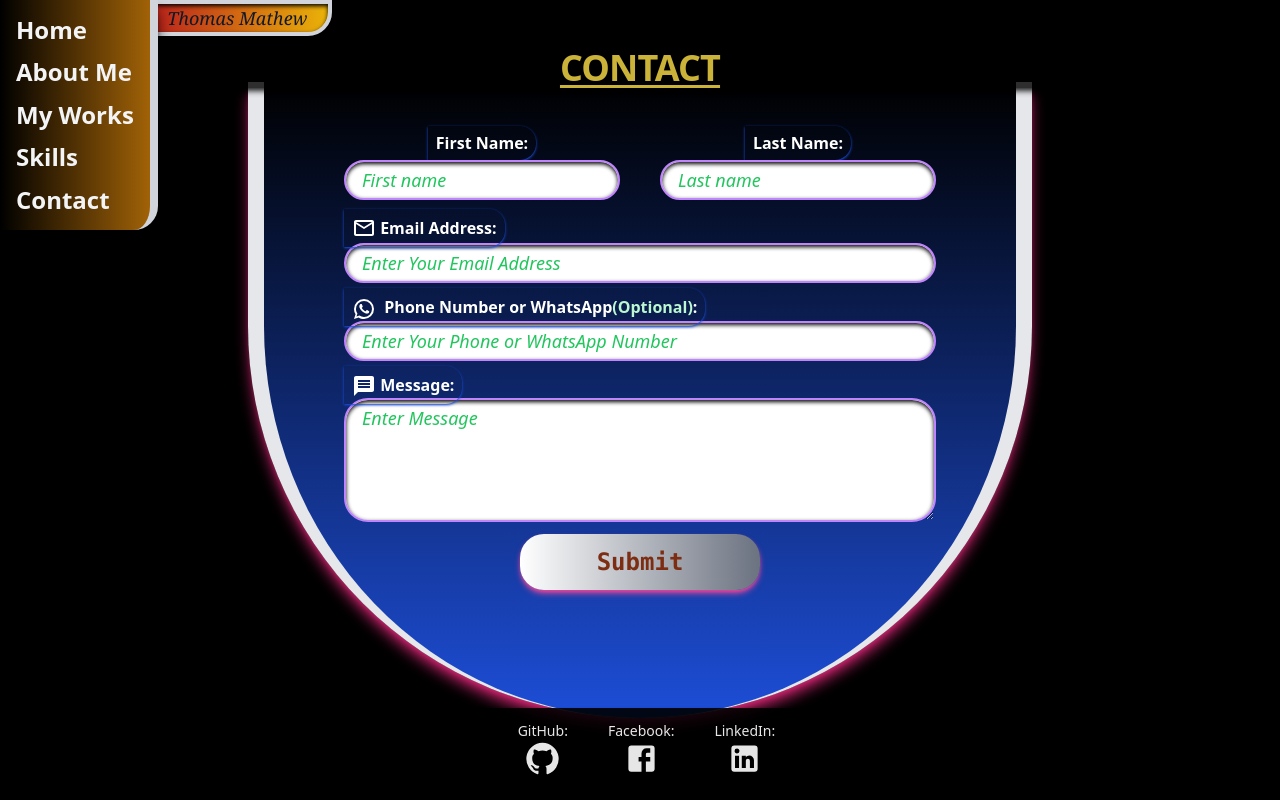
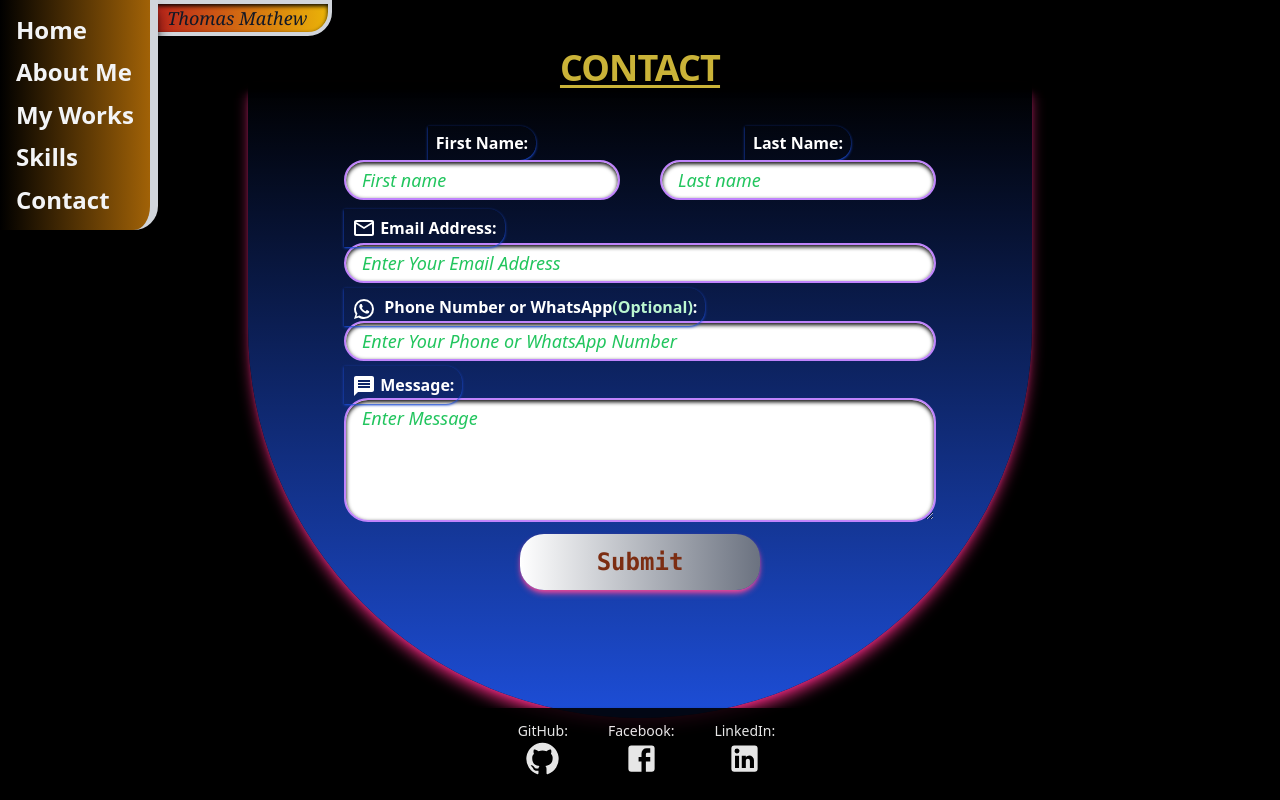
Before and after one commit to luffy17zoro17/portfolio.1, a Next.js app: page /contact in a window 1280 px wide. Built offline with nearby package versions, Linux system fonts and the light colour scheme.

Commit message:
contacts ui fixed

```diff
--- a/components/ContactForm.js
+++ b/components/ContactForm.js
@@ -10,7 +10,7 @@ const ContactForm = ({state,handleSubmit}) => {
  <div className='bg-black w-[100%] flex justify-center'>
  <div className='shadow-lg mt-[10rem]
  shadow-pink-600 rounded-b-full flex border-t-[0rem]
-  border-x-[1rem]
+  border-x-[1rem] border-transparent
  flex-col justify-center items-center
  bg-gradient-to-b from-black to-blue-700 px-3
   md:px-[5rem] md:mt-[14rem] lg:mt-0'>
```
